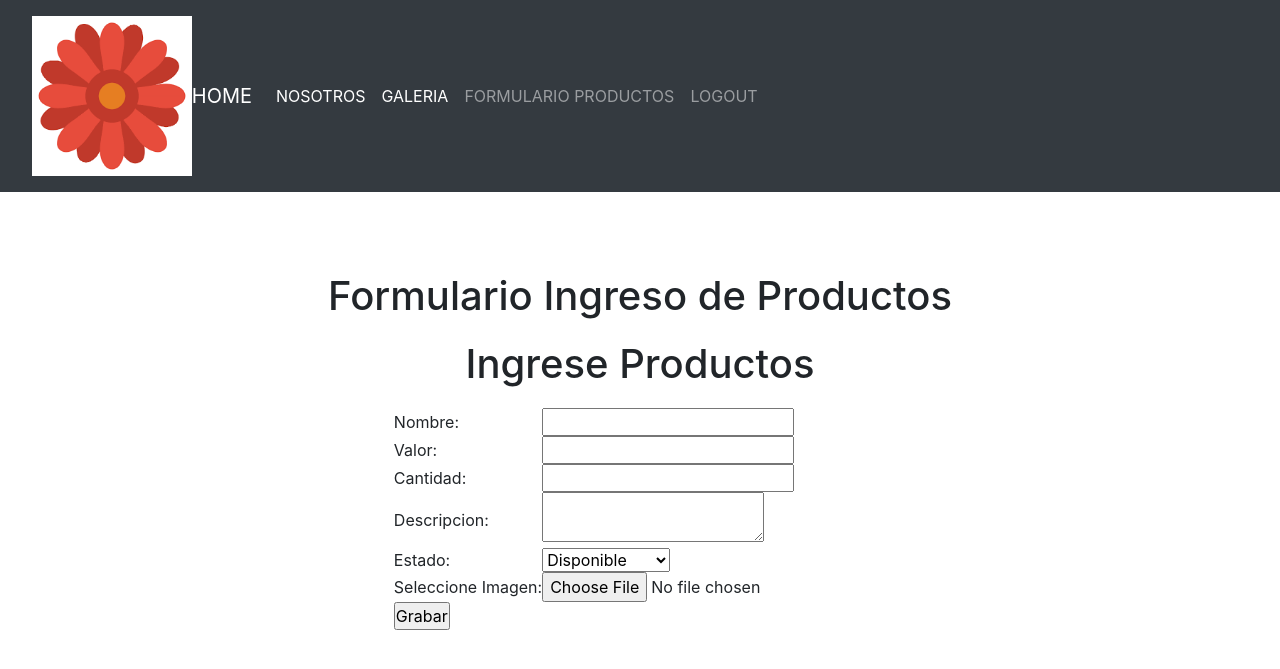
After one commit to EliseBarbara/PETALOS_repositorio, a Django app: page /formulario/ in a window 1280 px wide. The commit adds this page. Shown: the top 669 px of the page. Run offline with Django 3.2, Linux system fonts and the light colour scheme; a user stored in the database is signed in; data comes from the database, SQL or seed files in the repository; some libraries are stand-ins or nearby versions.

Commit message:
Formulario Productos, modelo
Se añaden: Formulario ingreso productos, galería que se actualiza con productos ingresados.
Se actualiza: Modelo, se añade clase Estado
Desde menu admin: Se ingresan estados: Disponible, No Disponible

```diff
--- a/myProyecto/floreria/admin.py
+++ b/myProyecto/floreria/admin.py
@@ -1,6 +1,7 @@
 from django.contrib import admin
-from .models import Producto,Cliente
+from .models import Producto,Cliente,Estado
 
 # Register your models here.
 admin.site.register(Producto)
 admin.site.register(Cliente)
+admin.site.register(Estado)
--- a/myProyecto/floreria/models.py
+++ b/myProyecto/floreria/models.py
@@ -1,22 +1,28 @@
 from django.db import models
 
 # Create your models here.
+class Estado(models.Model):
+    name=models.CharField(max_length=100, primary_key=True)
+
+    def __str__(self):
+        return self.name
+
 class Producto(models.Model):
-    nombre=models.CharField(max_length=100, primary_key=True)
+    name=models.CharField(max_length=100, primary_key=True)
     descripcion=models.TextField()
     valor=models.IntegerField()
-    estado=models.TextField()
+    estado=models.ForeignKey(Estado,on_delete=models.CASCADE)
     stock=models.IntegerField()
     foto=models.ImageField(upload_to="flores",null=True)
 
     def __str__(self):
-        return self.nombre
+        return self.name
 
 
 class Cliente(models.Model):
-    nombre=models.CharField(max_length=15, primary_key=True)
+    name=models.CharField(max_length=15, primary_key=True)
     contrasena=models.TextField()
     correo=models.TextField()
 
     def __str__(self):
-        return self.nombre
+        return self.name
--- a/myProyecto/floreria/templates/core/base.html
+++ b/myProyecto/floreria/templates/core/base.html
@@ -35,12 +35,17 @@
                     <a class="navbar-brand" href="{% url 'HOME' %}">HOME</a>
                     <ul class="navbar-nav mr-auto mt-2 mt-lg-0">
                         <li class="nav-item active">
-                            <a class="nav-link" href="{% url 'HOME' %}">Home
+                            <a class="nav-link" href="#">NOSOTROS
+                                <span class="sr-only">(current)</span>
+                            </a>
+                        </li>
+                        <li class="nav-item active">
+                            <a class="nav-link" href="{% url 'GALE' %}">GALERIA
                                 <span class="sr-only">(current)</span>
                             </a>
                         </li>
                         <li class="nav-item">
-                            <a class="nav-link" href="#">Link</a>
+                            <a class="nav-link" href="{% url 'FORMU' %}">FORMULARIO PRODUCTOS</a>
                         </li>
                         <li class="nav-item">
                             <a class="nav-link" href="{% url 'CERRAR_SESION' %}">LOGOUT<a>
--- /dev/null
+++ b/myProyecto/floreria/templates/core/formulario.html
@@ -0,0 +1,69 @@
+{% extends "core/base.html" %} {% block titulo %} Ingreso de Productos {% endblock titulo %}
+{% block contenido %}
+<h1>Formulario Ingreso de Productos</h1>
+<div>
+    <form id="formulario_productos" action="" method="POST" enctype="multipart/form-data">{% csrf_token %}
+        <center>
+            <h1>Ingrese Productos</h1>
+            <table>
+                <tr>
+                    <td>Nombre:</td>
+                    <td>
+                        <input type="text" name="txtNombreFlor">
+                    </td>
+                </tr>
+                <tr>
+                    <td>Valor:</td>
+                    <td>
+                        <input type="number" name="txtValor">
+                    </td>
+                </tr>
+                <tr>
+                    <td>Cantidad:</td>
+                    <td>
+                        <input type="number" name="txtStock">
+                    </td>
+                </tr>
+                <tr>
+                    <td>Descripcion:</td>
+                    <td>
+                        <textarea name="txtDescripcion"></textarea>
+                    </td>
+                </tr>
+                <tr>
+                    <td>Estado:</td>
+                    <td>
+                        <select name="cboEstado">
+                            {% for datos in lista %}
+                            <option>{{datos.name}}</option>
+                            {% endfor %}
+                        </select>
+                    </td>
+                </tr>
+                <tr>
+                    <td>Seleccione Imagen:</td>
+                    <td>
+                        <input type="file" name="txtImagen">
+                    </td>
+                </tr>
+                <tr>
+                    <td colspan="2">
+                        <input type="submit" value="Grabar">
+                    </td>
+                </tr>
+            </table>
+        </center>
+    </form>
+    {% if sw %}
+    <script>
+        setTimeout(function() {
+            document.getElementById("mensaje").innerHTML = ''
+        }, 2000)
+    </script>
+    <div id="mensaje">
+        <b>{{msg}}</b>
+    </div>
+
+    {% endif %}
+</div>
+{% endblock contenido %}
--- a/myProyecto/floreria/templates/core/login.html
+++ b/myProyecto/floreria/templates/core/login.html
@@ -1,7 +1,7 @@
 {% extends "core/base.html" %} {% block titulo %} Login de Acceso {% endblock titulo %} {% block contenido %}
 <h1>Formulario Login de Acceso</h1>
 
-<form name="formulario" method="POST" action="{% url 'LOGIN_INICIAR' %}">
+<form name="formulario_login" method="POST" action="{% url 'LOGIN_INICIAR' %}">
     {% csrf_token %}
     <center>
         <div class="form-group col-sm-4">
--- a/myProyecto/floreria/urls.py
+++ b/myProyecto/floreria/urls.py
@@ -8,5 +8,6 @@ urlpatterns = [
     path('login/',login,name='LOGIN'),
     path('login_iniciar/',login_iniciar,name='LOGIN_INICIAR'),
     path('cerrar_sesion/',cerrar_sesion,name='CERRAR_SESION'),
-
+    path('formulario/',formulario,name='FORMU'),
+    path('galeria/',galeria,name='GALE'),
 ]
--- a/myProyecto/floreria/views.py
+++ b/myProyecto/floreria/views.py
@@ -1,6 +1,6 @@
 from django.shortcuts import render
 #importamos las clases del modelo
-from .models import Producto,Cliente
+from .models import Producto,Cliente,Estado
 #importamos las extensiones para autenticar
 from django.contrib.auth.models import User
 from django.contrib.auth import authenticate,logout,login as auth_login
@@ -27,3 +27,37 @@ def cerrar_sesion(request):
 @login_required(login_url='/login/')
 def home(request):
     return render(request,'core/index.html')
+
+#Método para agregar productos y se añadan a la galería de forma automática
+@login_required(login_url='/login/')
+def formulario(request):
+    esta=Estado.objects.all()#Select * from Estado
+    if request.POST:
+        nombre=request.POST.get("txtNombreFlor")
+        valor=request.POST.get("txtValor")
+        cantidad=request.POST.get("txtStock")
+        descripcion=request.POST.get("txtDescripcion")
+        estado=request.POST.get("cboEstado")
+        #recupera el objeto con 'name' enviado desde el comboBox (cboEstado)
+        obj_estado=Estado.objects.get(name=estado)
+        #recuperar la imagen desde el formulario
+        imagen=request.FILES.get("txtImagen")
+        #crear una instancia de Producto en el modelo
+        producto=Producto(
+            name=nombre,
+            descripcion=descripcion,
+            valor=valor,
+            estado=obj_estado,
+            stock=cantidad,
+            foto=imagen
+        )
+        producto.save() #graba el objeto en la BD
+        return render(request,'core/formulario.html',{'lista':esta,'msg':'grabo','sw':True})
+    return render(request,'core/formulario.html',{'lista':esta})#pasan los datos a la web
+
+#Método para mostrar la galería...PENDIENTE!!-->
+
+@login_required(login_url='/login/')
+def galeria(request):
+    flores=Producto.objects.all()# select * from producto
+    return render(request, 'core/galeria.html',{'listaflores':flores})
```
Also changed, not shown: myProyecto/floreria/templates/core/galeria.html (added, +26 -0 lines), myProyecto/db.sqlite3, myProyecto/floreria/migrations/0002_auto_20191029_0232.py (added), myProyecto/media/flores/flor_sol.PNG (added).
